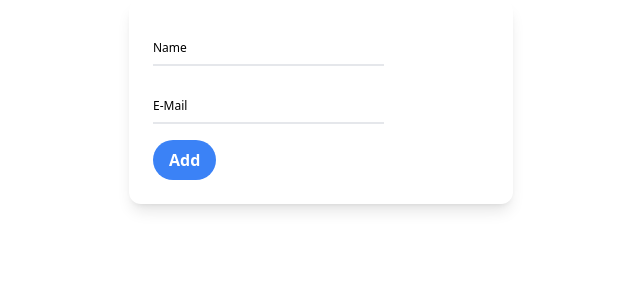
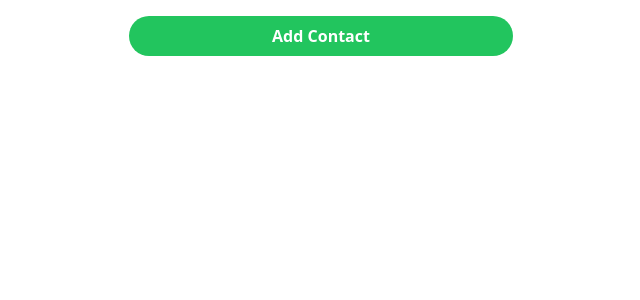
Before and after one commit to muthukumaranmuthuvel/contact-manager, a React (Create React App) app: page /list in a window 1280 px wide. Shown: the top 300 px of the page, without its empty margins (319-959 px from the left). Built offline with nearby package versions, Linux system fonts and the light colour scheme.

Commit message:
BasicRoutes

```diff
--- a/package.json
+++ b/package.json
@@ -8,6 +8,7 @@
     "@testing-library/user-event": "^13.5.0",
     "react": "^17.0.2",
     "react-dom": "^17.0.2",
+    "react-router-dom": "^6.2.1",
     "react-scripts": "5.0.0",
     "uuidv4": "^6.2.12",
     "web-vitals": "^2.1.2"
--- a/src/App.js
+++ b/src/App.js
@@ -2,6 +2,12 @@
 // import './App.css';
 import {useState, useEffect} from "react";
 import {v4 as uuidv4} from 'uuid';
+import {
+  BrowserRouter as Router,
+  Routes,
+  Route,
+  Link
+} from 'react-router-dom';
 import ContactAdd from "./ContactAdd"
 import DisplayContact from "./DisplayContact";
 //import Form from "./Form";
@@ -31,14 +37,16 @@ useEffect(() => {
 
   return (
     <div>
-     <div className="p-6 max-w-sm mx-auto rounded-xl shadow-lg flex items-center space-x-4">
-      <ContactAdd addContact={addContact} />
-      </div>
-      <div className="contactdetails">
-            { contactdetails.map((contact)=>(
-                <DisplayContact key={contact.id} id={contact.id} name={contact.name} email={contact.email} removeContact={removeContact}/>
-            ))}
-      </div>
+      <Router>
+        <Routes>
+          <Route exact path='/' element={
+          <div className="p-6 max-w-sm mx-auto rounded-xl shadow-lg flex items-center space-x-4">
+          <ContactAdd addContact={addContact} />
+          </div>
+          }></Route>
+          <Route exact path='/list' element={<DisplayContact contactdetails={contactdetails} removeContact={removeContact}/>}/>
+      </Routes>
+      </Router>
     </div>
   );
 }
--- a/src/DisplayContact.js
+++ b/src/DisplayContact.js
@@ -1,22 +1,30 @@
 import React from 'react'
+import {Link } from "react-router-dom"
+function DisplayContact({contactdetails, removeContact}) {
 
-function DisplayContact({name,email,removeContact,id}) {
-  const removeContactHandler =()=>{
-    removeContact(id)
-  }
-    return (
-        <div >
-  <div className="bg-white shadow-lg mx-auto w-96 max-w-full text-sm pointer-events-auto bg-clip-padding rounded-lg block" id="static-example" role="alert" aria-live="assertive" aria-atomic="true" data-mdb-autohide="false">
+  const createList = (contactdetails)=>{
+    return(
+       contactdetails.map((contact)=>(
+        <div className=" mx-auto w-96 max-w-full text-sm pointer-events-auto bg-clip-padding rounded-lg block" id="static-example" role="alert" aria-live="assertive" aria-atomic="true" data-mdb-autohide="false">
           <div className=" bg-white flex justify-between items-center py-2 px-3 bg-clip-padding border-b border-gray-200 rounded-t-lg">
-      <p className="font-bold text-blue-500 text-xl">{name.toUpperCase()}</p>
-      <div className="flex items-center hover:cursor-pointer" onClick={removeContactHandler}>
+          <p className="font-bold text-blue-500 text-xl">{contact.name.toUpperCase()}</p>
+          <div className="flex items-center hover:cursor-pointer" onClick={()=>{removeContact(contact.id)}}>
             <svg className="w-6 h-6" fill="none" stroke="currentColor" viewBox="0 0 24 24" xmlns="http://www.w3.org/2000/svg"><path strokeLinecap="round" strokeLinejoin="round" strokeWidth="2" d="M6 18L18 6M6 6l12 12"></path></svg>
           </div>
         </div>
         <div className="flex p-3 bg-white rounded-b-lg break-words text-gray-700">
-      {email}
+        {contact.email}
       </div>
       </div>
+    ))
+    )
+  }
+    return (
+      <div className="flex flex-col justify-center items-center">
+          <Link to="/">
+          <button className="bg-green-500 hover:bg-green-700 text-white font-bold w-96 mx-auto my-4 py-2 px-4 rounded-full ">Add Contact</button>
+          </Link>
+          {createList(contactdetails)}
         </div>
     )
 }
```
Also changed, not shown: 1 other file (tests, documents, lock files or other folders). Lines whose indentation alone changed are shown as unchanged.
